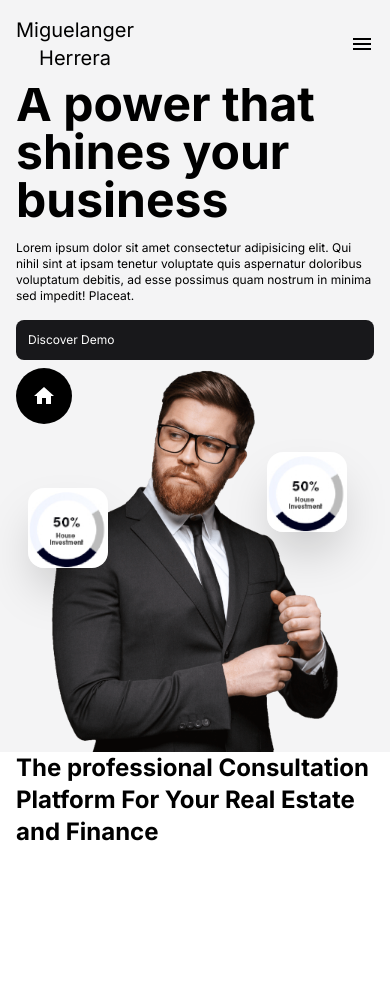
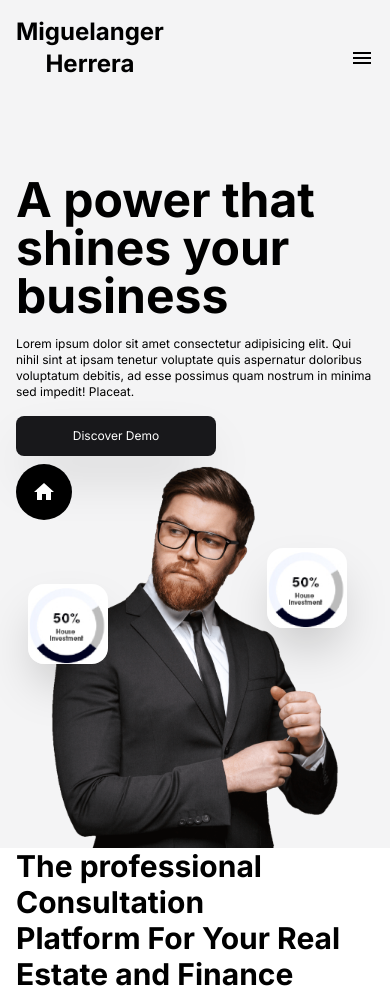
Before and after one commit to sergiycheck/next-diff-projects, a Next.js app in the folder nextjs-with-tailwind/landing-page/: page / in a window 390 px wide. Before the commit the page ends 848 px from the top, so only its background shows below. Built offline with nearby package versions, Linux system fonts and the light colour scheme.

Commit message:
add some styles to elements, responsive

```diff
--- a/nextjs-with-tailwind/landing-page/src/app/components/common/button/sharedBlackBtn.tsx
+++ b/nextjs-with-tailwind/landing-page/src/app/components/common/button/sharedBlackBtn.tsx
@@ -1,3 +1,16 @@
-export const SharedBlackButton = ({ text }: { text: string }) => (
-  <div className="p-3 bg-zinc-900 text-white rounded-lg">{text}</div>
+type SharedBlackButtonProps = {
+  className?: string;
+  text: string;
+};
+export const SharedBlackButton = ({
+  text,
+  className,
+}: SharedBlackButtonProps) => (
+  <div
+    className={`p-3 bg-zinc-900 text-white rounded-lg text-center shadow-2xl ${
+      className ? className : ''
+    }`}
+  >
+    {text}
+  </div>
 );
--- a/nextjs-with-tailwind/landing-page/src/app/components/common/header/header.tsx
+++ b/nextjs-with-tailwind/landing-page/src/app/components/common/header/header.tsx
@@ -8,12 +8,16 @@ export default function RootHeader() {
   const [showModal, setShowModal] = React.useState(false);
   return (
     <>
-      <div className="fixed left-1/2 top-0 translate-x-[-50%] container flex justify-between items-center p-4  z-20 bg-zinc-100 ">
-        <div className="w-fit">
-          <div className="text-center sm:p-2 text-xl">
-            Miguelanger
-            <br />
-            Herrera
+      <div className="fixed left-1/2 top-0 translate-x-[-50%] w-full md:container md:mx-auto flex justify-between items-center p-4  z-20 bg-zinc-100 ">
+        <div className="basis-2/6 relative">
+          <div className="sm:bg-white sm:absolute  sm:h-[200px] sm:w-[200px] mdh-[250px] md:w-[250px]  sm:bottom-[-60px] sm:left-[-20px] rounded-full flex flex-col justify-end">
+            <div className="text-center sm:p-2 ">
+              <h4 className="text-2xl font-bold pb-5">
+                Miguelanger
+                <br />
+                Herrera
+              </h4>
+            </div>
           </div>
         </div>
 
@@ -23,7 +27,7 @@ export default function RootHeader() {
           </div>
         </div>
 
-        <div className="hidden sm:flex gap-5 items-center">
+        <div className="hidden basis-4/6 sm:flex gap-5 justify-end">
           <HeaderItems />
         </div>
       </div>
--- a/nextjs-with-tailwind/landing-page/src/app/components/home/HomePage.tsx
+++ b/nextjs-with-tailwind/landing-page/src/app/components/home/HomePage.tsx
@@ -8,14 +8,14 @@ export const HomePage = () => {
   return (
     <>
       <div className="w-full bg-zinc-100 ">
-        <div className="container mx-auto px-4 pt-20 sm:pt-28">
+        <div className="lg:container lg:mx-auto mx-auto px-4 pt-20 sm:pt-28">
           <SectionFirst />
         </div>
       </div>
 
       <div className="bg-white">
-        <div className="container mx-auto px-4">
-          <div className="text-2xl font-bold">
+        <div className="lg:container lg:mx-auto mx-auto px-4">
+          <div className="text-3xl font-bold">
             The professional Consultation <br />
             Platform For Your Real Estate and Finance
           </div>
@@ -28,7 +28,7 @@ export const HomePage = () => {
 export const SectionFirst = () => {
   return (
     <div className="flex flex-col sm:flex-row ">
-      <div className="sm:basis-2/6 flex flex-col gap-4">
+      <div className="sm:basis-2/6 flex flex-col gap-4 mt-24 sm:mt-36">
         <div className="text-5xl font-bold">
           A power that shines your business
         </div>
@@ -37,11 +37,11 @@ export const SectionFirst = () => {
           sint at ipsam tenetur voluptate quis aspernatur doloribus voluptatum
           debitis, ad esse possimus quam nostrum in minima sed impedit! Placeat.
         </p>
-        <SharedBlackButton text={'Discover Demo'} />
+        <SharedBlackButton className="w-[200px]" text={'Discover Demo'} />
       </div>
       <div className="mt-2 sm:mt-0 sm:basis-4/6 flex justify-center relative">
         <Image
-          className="w-[300px] sm:w-[400px] h-auto"
+          className="w-[300px] h-auto sm:w-[400px] sm:h-[512.625px]"
           src={SuccessfullGuyImage}
           alt={'picture of author'}
         />
@@ -56,7 +56,7 @@ export const SectionFirst = () => {
           <div className="flex justify-between">
             <div className="basis-1/3">
               <Image
-                className="h-[80px] w-[80px] sm:h-[120px] sm:w-[120px] rounded-2xl ml-3 sm:ml-9 shadow-2xl"
+                className="h-[80px] w-[80px] sm:h-[100px] sm:w-[100px] rounded-2xl ml-3 sm:ml-9 shadow-2xl"
                 src={FiftyPercentInvestment}
                 alt="50 percent investment"
               />
@@ -64,7 +64,7 @@ export const SectionFirst = () => {
 
             <div className="basis-1/3 relative">
               <Image
-                className="h-[80px] w-[80px] sm:h-[120px] sm:w-[120px] rounded-2xl ml-3 sm:ml-9 absolute bottom-9 shadow-2xl"
+                className="h-[80px] w-[80px] sm:h-[100px] sm:w-[100px] rounded-2xl ml-3 sm:ml-9 absolute bottom-9 shadow-2xl"
                 src={FiftyPercentInvestment}
                 alt="50 percent investment"
               />
```
